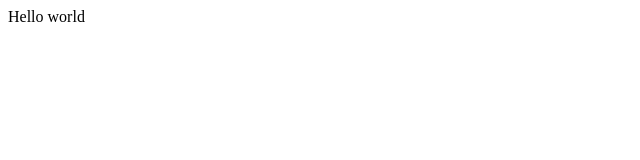
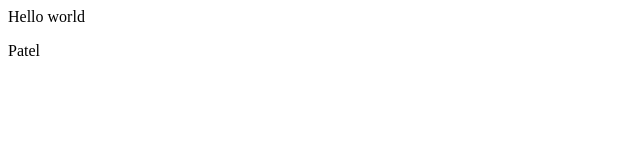
Before and after one commit to Niteshpatelgithub/my-first-demo, a plain HTML site: page index.html in a window 1280 px wide. Shown: the full height of the page, 0-640 px from the left. Drawn offline with Linux system fonts and the light colour scheme.

Commit message:
add new pairagrph line no.2

```diff
--- a/index.html
+++ b/index.html
@@ -1 +1,2 @@
 <p>Hello world</p>
+<p>Patel</p>
```
